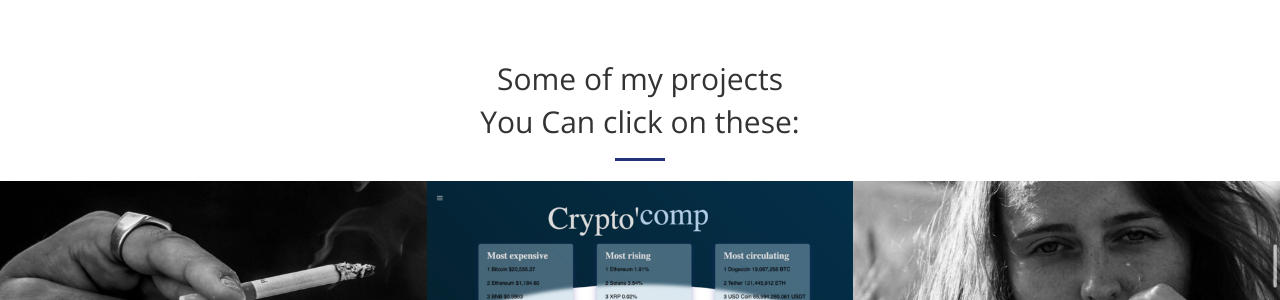
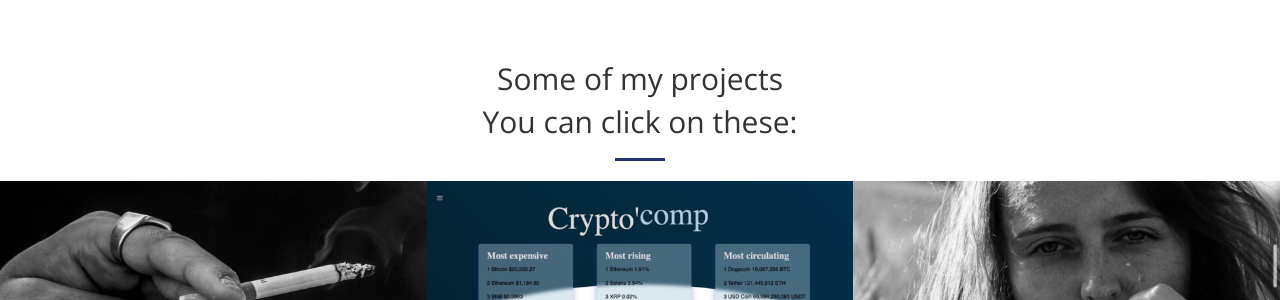
Before and after one commit to WeeXee/Portfolio, a Jekyll site: the page built from index.html, in a window 1280 px wide and 900 px high, scrolled down 2136 px. Shown: the part 159-459 px from the top of the window. Built offline with Jekyll 4.4.1, drawn with Linux system fonts in a browser that asks for light colours.

Commit message:
articledownload

```diff
--- a/_includes/article.html
+++ b/_includes/article.html
@@ -4,7 +4,7 @@
             <div class="col-lg-8 col-lg-offset-2 text-center">
                 <h2 class="section-heading">Science review</h2>
                 <hr class="light">
-                <p style="float:left; width:100%; height: auto;"> <img src="img/portfolio/article.png" class="profil1" alt="imageprofil"></p>
+                <p style="float:left; width:100%; height: auto;"> <img src="img/portfolio/article.png" href="https://github.com/WeeXee/Portfolio/raw/main/img/portfolio/article.pdf" class="profil1" alt="imageprofil"></p>
                 <br><br>
                 <p class="text-faded">In 2021, the Dikè doctoral training program, carried out by the CTHDIP, declined in two stages the theme of the interbreeding of rights in French-speaking sub-Saharan Africa.
                     <br>
@@ -12,7 +12,7 @@
                     <br>
                     "THE MIXING OF RIGHTS IN FRANCOPHONE SUB-SAHARAN AFRICA."</p>
                 <div class="call-to-action">
-                    <a href="https://github.com/WeeXee/Portfolio/blob/main/img/portfolio/article.pdf" target="_blank" class="btn btn-default btn-xl wow tada">Take a look </a>
+                    <a href="https://cthdip.ut-capitole.fr/accueil/recherche/publications-du-centre/collections-douvrages/publications-dike/le-metissage-des-droits-en-afrique-subsaharienne-francophone-publications-dike-n-3-cthdip" target="_blank" class="btn btn-default btn-xl wow tada">Take a look </a>
                 </div>
             </div>
         </div>
--- a/_includes/portfolio.html
+++ b/_includes/portfolio.html
@@ -4,7 +4,7 @@
             <div class="col-lg-12 text-center">
                 <h2 class="section-heading"> Some of my projects<br></h2>
 
-                <h2 class="section-heading">You Can click on these:<br></h2>
+                <h2 class="section-heading">You can click on these:<br></h2>
                 <hr class="primary">
             </div>
             <div class="col-lg-4 col-sm-6">
```
